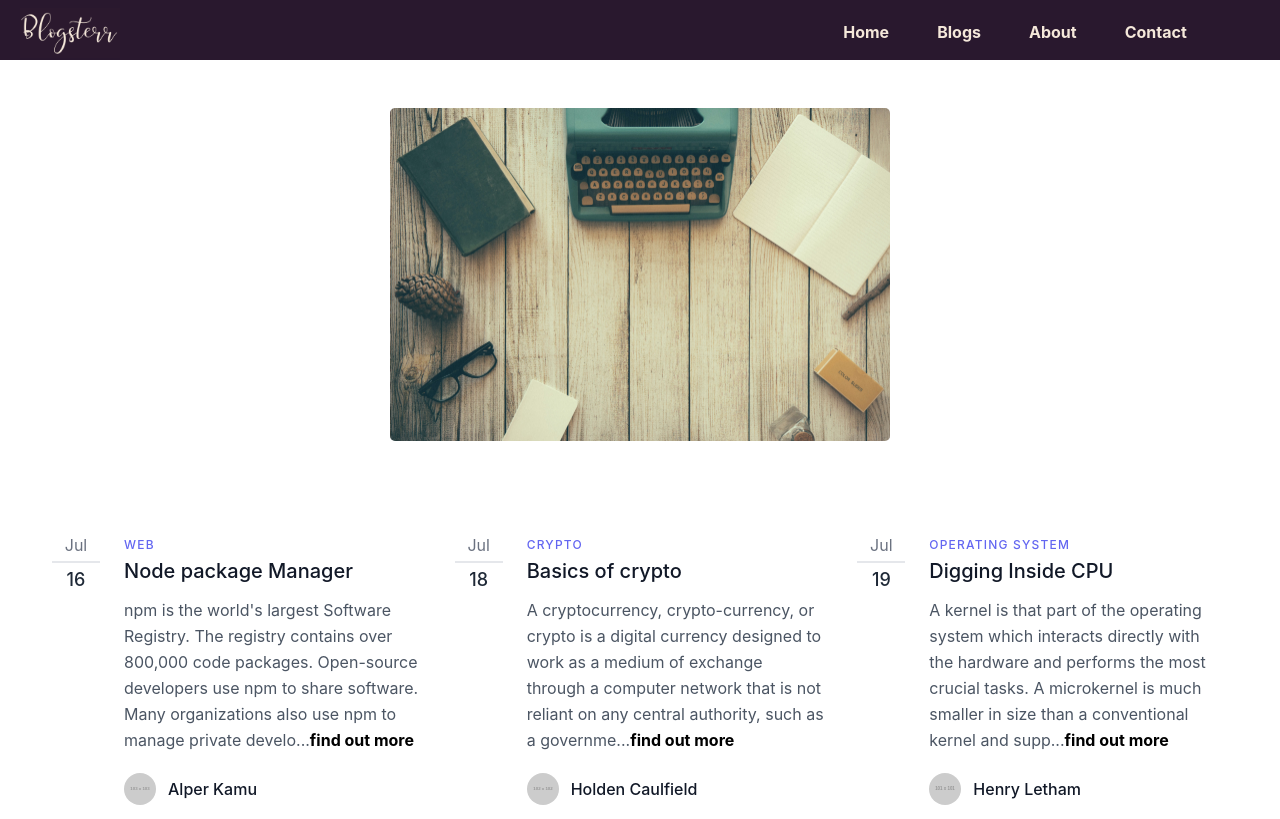
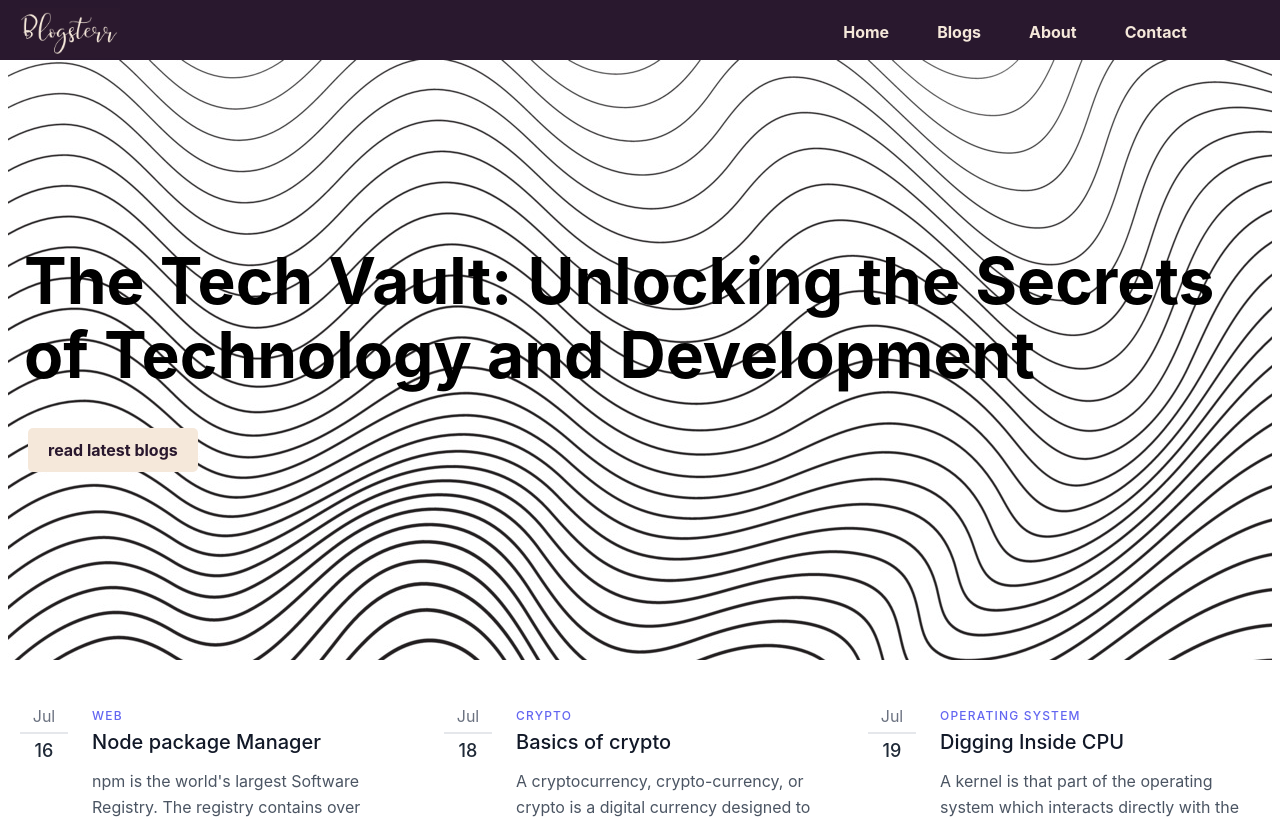
Before and after one commit to 14anirudh/Blog_Next, a Next.js app: page / in a window 1280 px wide. Shown: the top 819 px of the page. Built offline with nearby package versions, Linux system fonts and the light colour scheme.

Commit message:
new design changes

```diff
--- a/pages/index.js
+++ b/pages/index.js
@@ -17,23 +17,26 @@ export default function Home() {
         <title>Blog</title>
         <meta name="description" content="Generated by create next app" />
         <link rel="icon" href="/favicon.ico" />
-      </Head>
-
+        </Head>
       <main className={styles.main}>
-        <img
-          className={styles.img}
-          src="/home.jpg"
-          width={500}
-          height={266}
-          alt="random image"
-        />
         {/* div className={`${styles1.body} ${styles2.body}`} */}
         {/* <p className={styles.description}>
           Get started by taking a look on the one liked by the world
         </p> */}
         {/* <p className="stylejsx">style jsx demo</p> */}
-        <section className="text-gray-600 body-font">
-          <div className="container px-5 py-24 mx-auto">
+        <div className={styles.title_div}>
+         <span className={styles.title}>
+         The Tech Vault: Unlocking the Secrets of Technology and Development
+         </span>
+         <Link href="#latest">
+          <div className={styles.btn_div}>
+          <button className={styles.btn}>read latest blogs</button>
+          </div>
+
+         </Link>
+        </div>
+        <section className="text-gray-600 body-font" id="latest">
+          <div className="container px-5 py-12 mx-auto">
             <div className="flex flex-wrap -mx-4 -my-8">
               <div className="py-8 px-4 lg:w-1/3">
                 <div className="h-full flex items-start">
--- a/styles/Home.module.css
+++ b/styles/Home.module.css
@@ -1,6 +1,7 @@
-.container {
+/* .container {
   padding: 0 2rem;
-}
+} */
+
 .main {
   min-height: 100vh;
   flex: 1;
@@ -9,7 +10,8 @@
   justify-content: center;
   align-items: center;
   justify-content: flex-start;
-  padding-top: 3rem;
+  /* font-family: 'Space Mono', monospace; */
+  /* padding-top: 3rem; */
 }
 .mainnav {
   position: sticky;
@@ -172,10 +174,40 @@
   cursor: pointer;
   color: #f5e8da;
 }
-.img {
+.title{
+  font-size:4rem;
+  text-align: left;
+  font-weight: 700;
+  padding: 1rem;
+}
+.title_div{
+
+  display: flex;
+  justify-content: center;
+  flex-direction: column;
+  align-items: center;
+  height: 75vh;
+  width:98.75vw;
+  background: url(../public/bg.jpg);
+
+}
+.btn_div{
+  width: 98.75vw;
+  display: flex;
+  justify-content: flex-start;
+
+}
+.btn{
+  background-color: #f5e8da;
+  color: #29182e;
+  padding: 10px 20px;
   border-radius: 5px;
+  border: none;
+  font-size: 1rem;
+  font-weight: 700;
+  cursor: pointer;
+  margin: 20px;
 
-  /* margin-top: 10px !important; */
 }
 .logo {
   width: 100px;
--- a/styles/globals.css
+++ b/styles/globals.css
@@ -8,6 +8,7 @@ body {
   margin: 0;
   font-family: -apple-system, BlinkMacSystemFont, Segoe UI, Roboto, Oxygen,
     Ubuntu, Cantarell, Fira Sans, Droid Sans, Helvetica Neue, sans-serif;
+    scroll-behavior: smooth;
 }
 
 a {
```
Also changed, not shown: public/bg.jpg (added).
